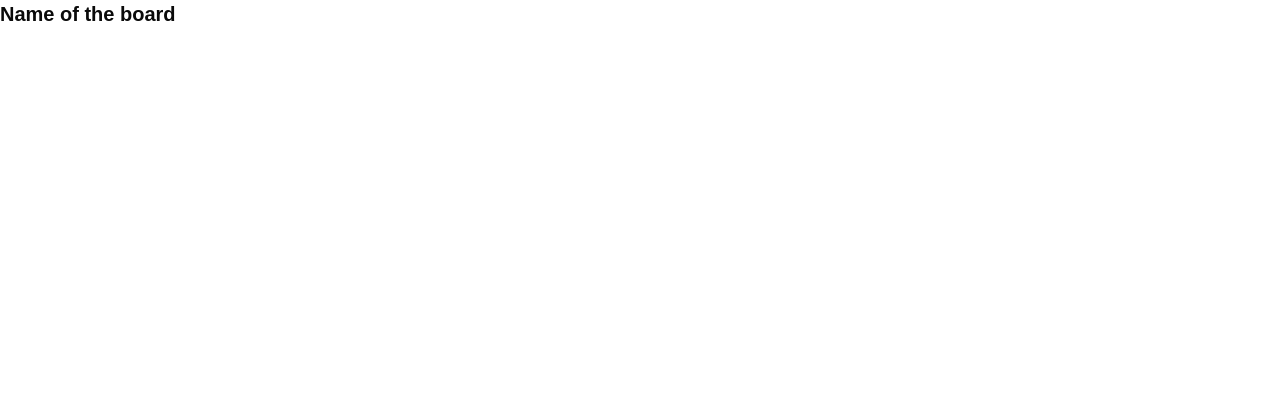
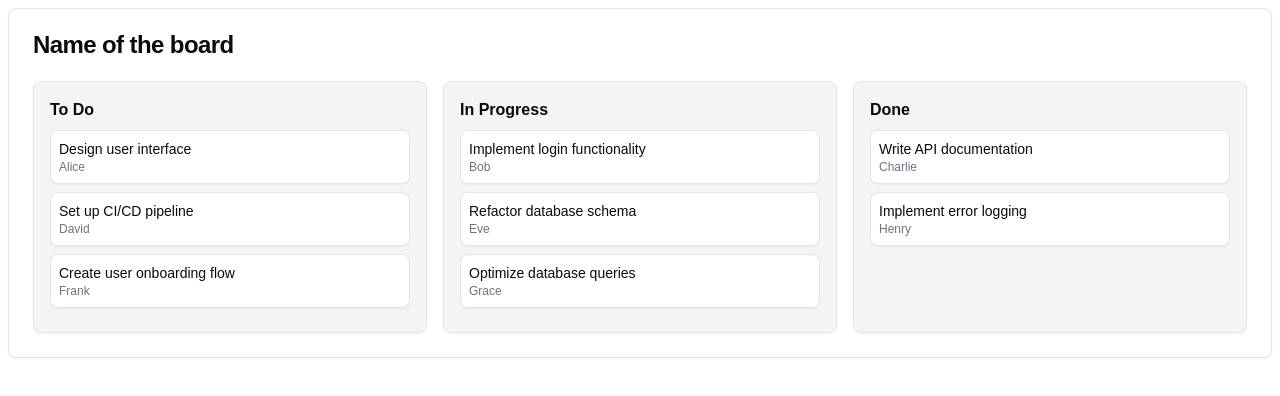
Before and after one commit to joelhackinen/your.task, a Next.js app: page /1 in a window 1280 px wide. Shown: the top 396 px of the page. Built offline with nearby package versions, Linux system fonts and the light colour scheme.

Commit message:
add board sketch

```diff
--- a/src/app/[board]/page.tsx
+++ b/src/app/[board]/page.tsx
@@ -1,7 +1,41 @@
+import { Card, CardContent, CardHeader, CardTitle } from "@/components/ui/card";
+
+const tasks = [
+  { id: 1, title: "Design user interface", status: "To Do", assignee: "Alice" },
+  { id: 2, title: "Implement login functionality", status: "In Progress", assignee: "Bob" },
+  { id: 3, title: "Write API documentation", status: "Done", assignee: "Charlie" },
+  { id: 4, title: "Set up CI/CD pipeline", status: "To Do", assignee: "David" },
+  { id: 5, title: "Refactor database schema", status: "In Progress", assignee: "Eve" },
+  { id: 6, title: "Create user onboarding flow", status: "To Do", assignee: "Frank" },
+  { id: 7, title: "Optimize database queries", status: "In Progress", assignee: "Grace" },
+  { id: 8, title: "Implement error logging", status: "Done", assignee: "Henry" },
+];
+
 const BoardPage = () => {
   return (
     <main>
-      <h1 className="text-xl font-semibold">Name of the board</h1>
+      <Card className="flex flex-col overflow-hidden">
+        <CardHeader>
+          <CardTitle>Name of the board</CardTitle>
+        </CardHeader>
+        <CardContent className="flex-1 overflow-hidden">
+          <div className="grid grid-cols-3 gap-4 h-full">
+            {['To Do', 'In Progress', 'Done'].map((status) => (
+              <div key={status} className="bg-gray-100 p-4 rounded-lg flex flex-col overflow-hidden border shadow-sm">
+                <h3 className="font-semibold mb-2">{status}</h3>
+                <div className="flex-1 overflow-y-auto">
+                  {tasks.filter(task => task.status === status).map((task) => (
+                    <Card key={task.id} className="mb-2 p-2">
+                      <p className="text-sm font-medium">{task.title}</p>
+                      <p className="text-xs text-gray-500">{task.assignee}</p>
+                    </Card>
+                  ))}
+                </div>
+              </div>
+            ))}
+          </div>
+        </CardContent>
+      </Card>
     </main>
   );
 };
--- a/src/app/layout.tsx
+++ b/src/app/layout.tsx
@@ -26,7 +26,7 @@ export default function RootLayout({
   return (
     <html lang="en">
       <body
-        className={`${geistSans.variable} ${geistMono.variable} antialiased`}
+        className={`${geistSans.variable} ${geistMono.variable} antialiased p-2`}
       >
         {children}
       </body>
```
